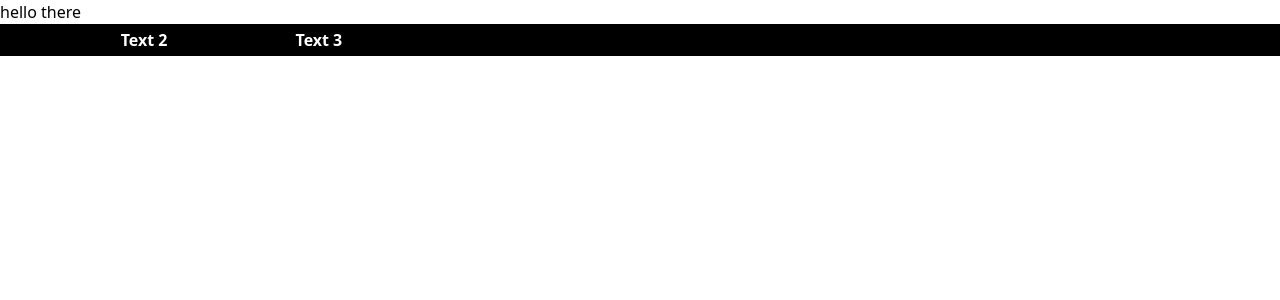
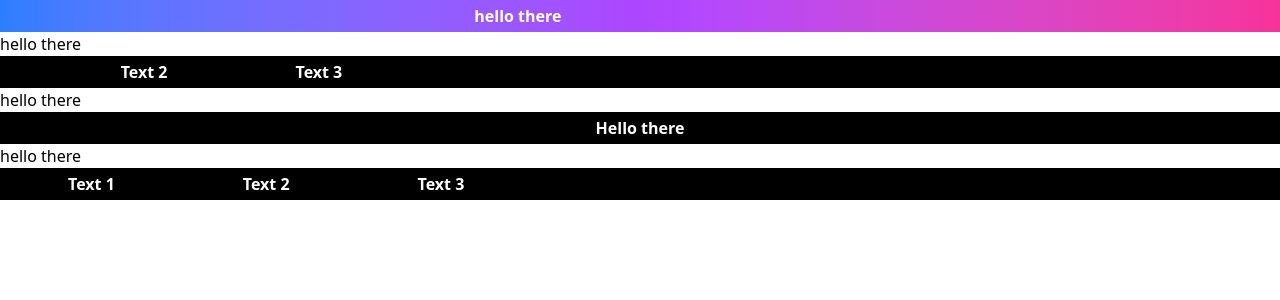
Before and after one commit to Pradikshan/react-animated-banner, a React (Vite) app: page / in a window 1280 px wide. Shown: the top 300 px of the page. Built offline with nearby package versions, Linux system fonts and the light colour scheme.

Commit message:
Made minor changes

```diff
--- a/src/App.tsx
+++ b/src/App.tsx
@@ -5,8 +5,34 @@ function App() {
   return (
     <>
       <div>
+        <Banner
+          text="hello there"
+          animation="carousel"
+          textStyles="font-bold"
+          backgroundColor="bg-gradient-to-r from-blue-500 via-purple-500 to-pink-500"
+          duration={15}
+          closeIconVisible={true}
+        />
         <p>hello there</p>
-        <Banner text="Hello there" textArray={arr} />
+        <Banner
+          textArray={arr}
+          animation="carousel"
+          textStyles="font-bold mx-10"
+        />
+        <p>hello there</p>
+        <Banner
+          text="Hello there"
+          duration={1.5}
+          animation="verticalCarousel"
+          textStyles="font-bold text-center"
+        />
+        <p>hello there</p>
+        <Banner
+          textArray={arr}
+          duration={2}
+          animation="verticalCarousel"
+          textStyles="font-bold mx-10"
+        />
       </div>
     </>
   );
```
